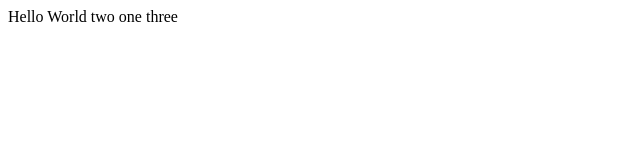
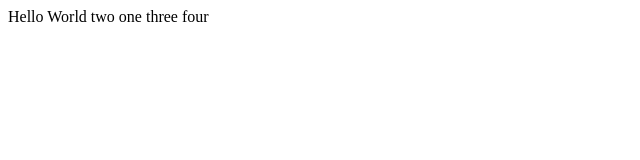
Before and after one commit to jpdc-developer/git-tutorial, a plain HTML site: page index.html in a window 1280 px wide. Shown: the full height of the page, 0-640 px from the left. Drawn offline with Linux system fonts and the light colour scheme.

Commit message:
added four

```diff
--- a/index.html
+++ b/index.html
@@ -9,5 +9,6 @@
     two
     one
     three
+    four
 </body>
 </html>
```
